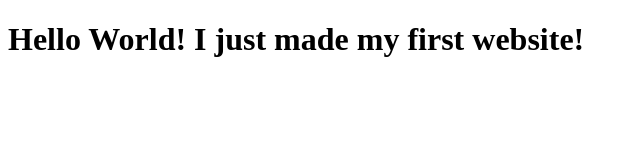
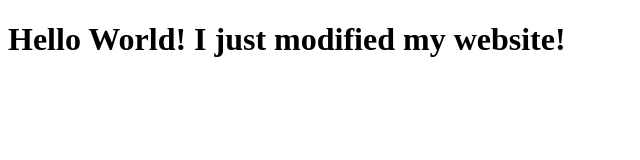
Before and after one commit to wish899/FirstRep, a plain HTML site: page site/index.html in a window 1280 px wide. Shown: the whole page, without its empty margins (0-640 px from the left). Drawn offline with Linux system fonts and the light colour scheme.

Commit message:
My second modification using Browser Sync

```diff
--- a/site/index.html
+++ b/site/index.html
@@ -1,10 +1,10 @@
 <!DOCTYPE html>
 <html>
 <head>
-	<title> Hello World </title>
+	<title> Hello Coursera </title>
 </head>
 <body>
-<h1> Hello World! I just made my first website! </h1>
+<h1> Hello World! I just modified my website!  </h1>
 
 </body>
 </html>
```
